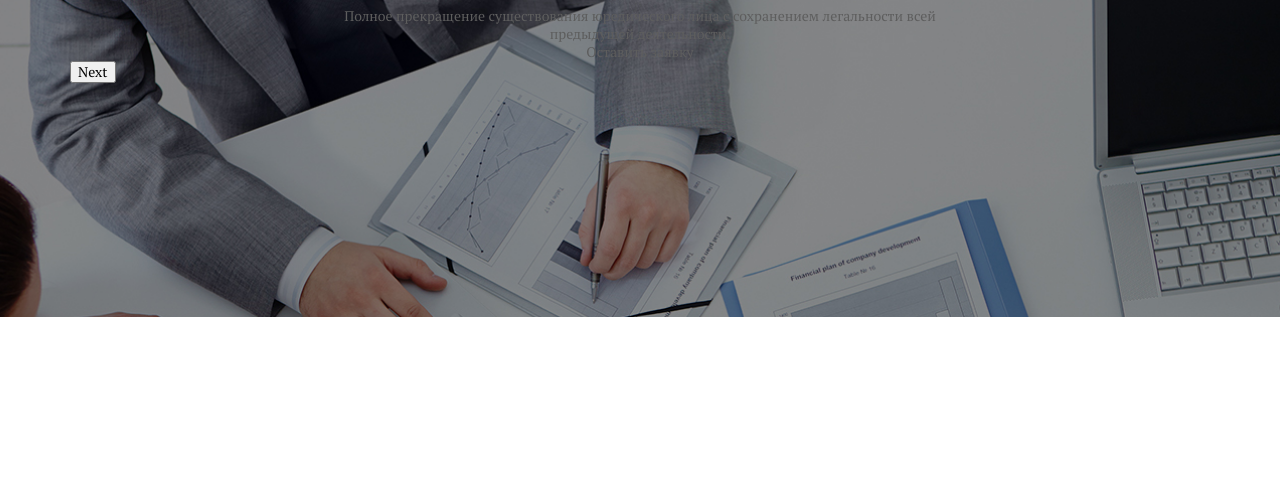
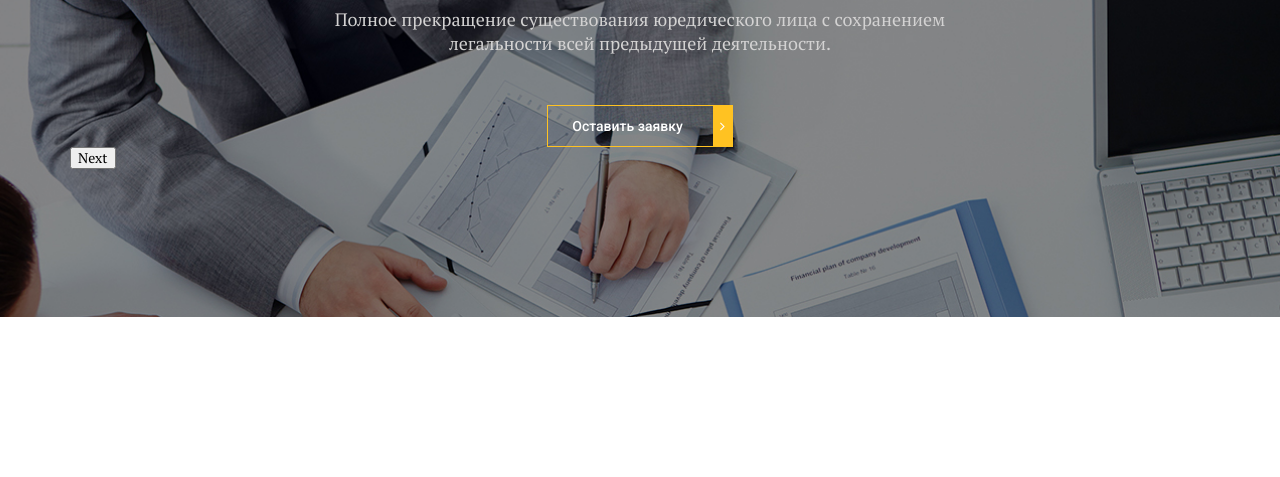
Before and after one commit to romantut1988/freelance-layout, a plain HTML site: page index.html in a window 1280 px wide. Shown: the part 323-800 px from the top of the page. Drawn offline with nearby package versions, Linux system fonts and the light colour scheme; files whose address does not match are found by name.

Commit message:
button slider styles

```diff
--- a/css/style.css
+++ b/css/style.css
@@ -147,8 +147,38 @@ header {
     font-size: 30px;
     line-height: 36px;
     font-weight: 500;
-    letter-spacing: 0.5px;
+    letter-spacing: 1px;
     color: #fff;
     margin-bottom: 22px;
     font-family: 'Roboto', sans-serif;
 }
+
+.slider__text {
+    line-height: 24px;
+    font-size: 18px;
+    color: #d3d2d2;
+    margin-bottom: 50px;
+}
+
+.default-btn {
+    position: relative;
+    z-index: 2;
+    display: inline-block;
+    font-size: 14px;
+    line-height: 24px;
+    color: #fff;
+    font-weight: 500;
+    font-family: 'Roboto', sans-serif;
+    padding: 8px 30px 8px 24px;
+    border: 1px solid #ffc222;
+    border-right-width: 20px;
+}
+
+.default-btn:after {
+    position: absolute;
+    content: "\f105";
+    font-family: 'icomoon';
+    top: 50%;
+    transform: translateY(-50%);
+    right: -12px;
+}
--- a/index.html
+++ b/index.html
@@ -59,9 +59,9 @@
                         Полное прекращение существования юредического лица с сохранением легальности всей предыдущей
                         деятельности.
                     </div>
-                    <div class="slider__btn">
+                    <a data-fancybox data-src="#modal" href="javascript:;" class="slider__btn default-btn">
                         Оставить заявку
-                    </div>
+                    </a>
                 </div>
             </div>
             <div class="slider__item">
@@ -73,9 +73,9 @@
                         Полное прекращение существования юредического лица с сохранением легальности всей предыдущей
                         деятельности.
                     </div>
-                    <div class="slider__btn">
+                    <a data-fancybox data-src="#modal" href="javascript:;" class="slider__btn default-btn">
                         Оставить заявку
-                    </div>
+                    </a>
                 </div>
             </div>
             <div class="slider__item">
@@ -87,9 +87,9 @@
                         Полное прекращение существования юредического лица с сохранением легальности всей предыдущей
                         деятельности.
                     </div>
-                    <div class="slider__btn">
+                    <a data-fancybox data-src="#modal" href="javascript:;" class="slider__btn default-btn">
                         Оставить заявку
-                    </div>
+                    </a>
                 </div>
             </div>
         </div>
```
